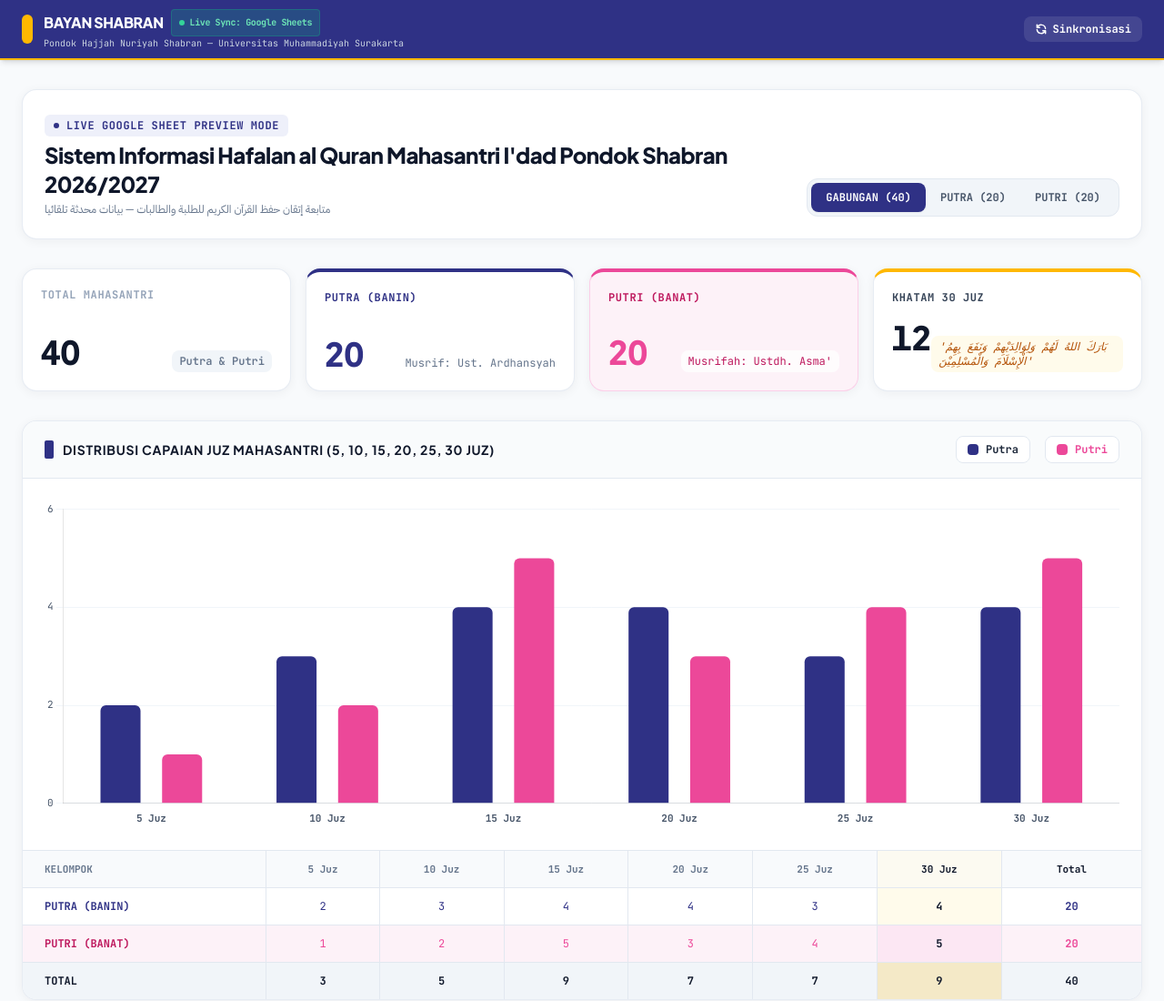
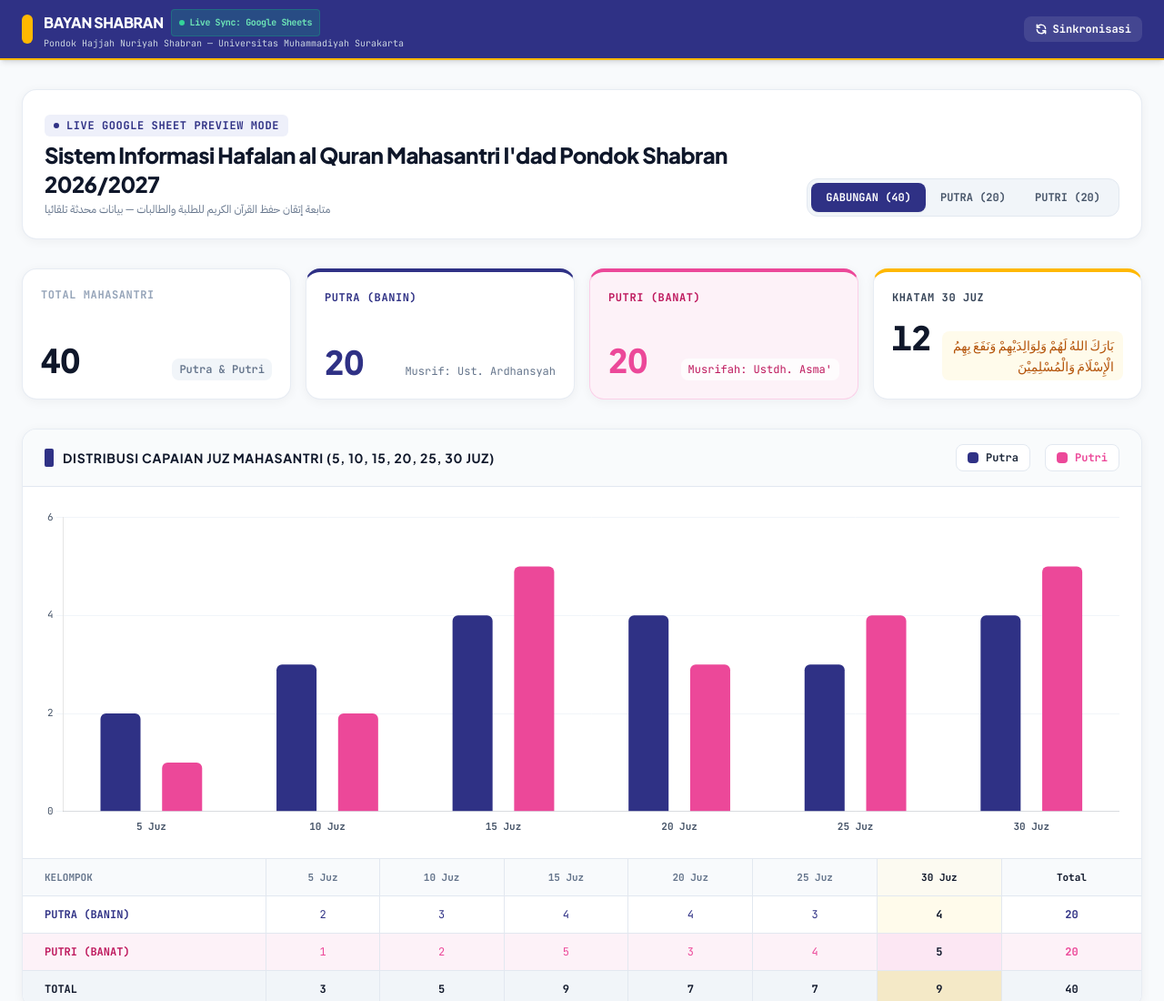
Before and after one commit to baiqlah/bayan-shabran, a plain HTML site: page index.html in a window 1280 px wide. Shown: the top 1100 px of the page at 91% size. Drawn offline with nearby package versions, Linux system fonts and the light colour scheme.

Commit message:
index.html

```diff
--- a/index.html
+++ b/index.html
@@ -151,12 +151,15 @@
                 </div>
             </div>
             <div class="bg-white p-5 rounded-2xl shadow-card border border-slate-200/80 flex flex-col justify-between border-t-4 border-t-ums-gold">
-                <span class="text-xs font-mono font-bold uppercase tracking-wider text-slate-700">Khatam 30 Juz</span>
-                <div class="mt-4 flex items-baseline justify-between">
-                    <span id="statKhatamCount" class="text-3xl sm:text-4xl font-extrabold text-slate-900 tabular-nums">12</span>
-                    <span class="text-xs font-mono text-amber-700 bg-amber-50 px-2 py-1 rounded-lg"><i>'بَارَكَ اللهُ لَهُمْ وَلِوَالِدَيْهِمْ وَنَفَعَ بِهِمُ الْإِسْلَامَ وَالْمُسْلِمِيْنَ'</i></span>
-                </div>
-            </div>
+    <span class="text-xs font-mono font-bold uppercase tracking-wider text-slate-700">Khatam 30 Juz</span>
+    <div class="mt-4 flex items-baseline justify-between gap-3">
+        <span id="statKhatamCount" class="text-3xl sm:text-4xl font-extrabold text-slate-900 tabular-nums">12</span>
+        <span dir="rtl" lang="ar" class="text-sm text-right text-amber-700 bg-amber-50 px-2.5 py-1 rounded-lg leading-relaxed">
+            بَارَكَ اللهُ لَهُمْ وَلِوَالِدَيْهِمْ وَنَفَعَ بِهِمُ الْإِسْلَامَ وَالْمُسْلِمِيْنَ
+        </span>
+    </div>
+</div>
+
         </section>
 
         <!-- 2. GRAFIK DISTRIBUSI & MATRIKS JUZ (5, 10, 15, 20, 25, 30 JUZ) -->
```
